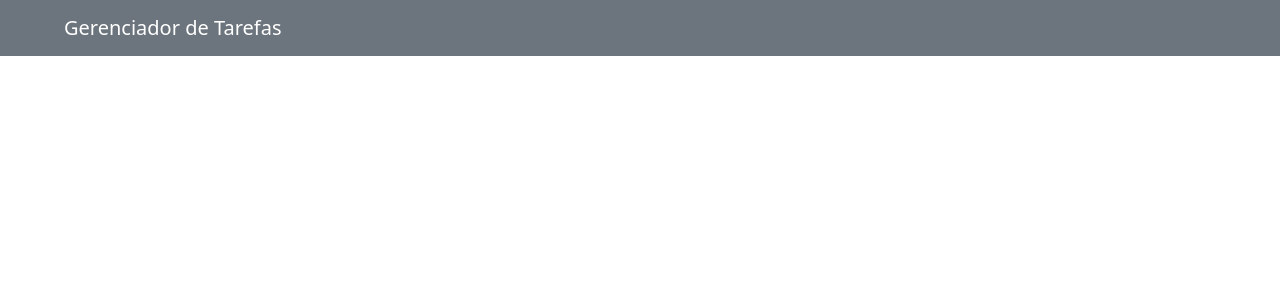
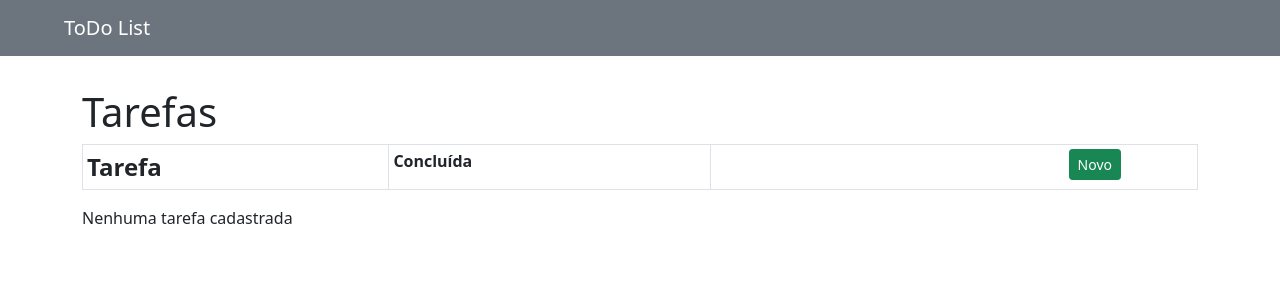
Before and after one commit to CodeAndre/todoList-angular, an Angular app: page /tarefas/listar in a window 1280 px wide. Before the commit this address led to /. Shown: the top 300 px of the page. Built offline with nearby package versions, Linux system fonts and the light colour scheme.

Commit message:
add  services ad components

```diff
--- a/src/app/app.component.html
+++ b/src/app/app.component.html
@@ -1,7 +1,7 @@
 <body>
   <nav class="navbar navbar-expand-sm navbar-dark bg-secondary justify-content-between">
     <!--Logo-->
-    <a href="" class="navbar-brand logo">Gerenciador de Tarefas</a>
+    <a href="" class="navbar-brand logo">ToDo List</a>
     <!--Navegação-->
     <!-- <ul class="navbar-nav menu" >
       <li class="nav-item">
--- a/src/app/app.module.ts
+++ b/src/app/app.module.ts
@@ -4,6 +4,7 @@ import { BrowserModule } from '@angular/platform-browser';
 import { AppComponent } from './app.component';
 import { AppRoutingModule } from './app.routing.module';
 import { TarefasModule } from './tarefas/tarefas.module';
+
 
 @NgModule({
   declarations: [
--- a/src/app/app.routing.module.ts
+++ b/src/app/app.routing.module.ts
@@ -1,8 +1,15 @@
 import { NgModule } from "@angular/core";
 import { RouterModule, Routes } from "@angular/router";
 
+import { TarefaRoutes } from "./tarefas/tarefas-routing.module";
+
 export const routes: Routes = [ //um array de rotas para toda a minha aplicação
-
+    {
+        path: '', //incializa ja com as tarefas na tel principal
+        redirectTo: '/tarefas/listar',
+        pathMatch: 'full'
+    },
+    ...TarefaRoutes //concatena com o Array Routes
 ];
 
 @NgModule({
--- a/src/app/tarefas/listar-tarefa/listar-tarefa.component.html
+++ /dev/null
@@ -1 +0,0 @@
-<p>listar-tarefa works!</p>
--- a/src/app/tarefas/listar-tarefa/listar-tarefa.component.ts
+++ /dev/null
@@ -1,15 +0,0 @@
-import { Component, OnInit } from '@angular/core';
-
-@Component({
-  selector: 'app-listar-tarefa',
-  templateUrl: './listar-tarefa.component.html',
-  styleUrls: ['./listar-tarefa.component.css']
-})
-export class ListarTarefaComponent implements OnInit {
-
-  constructor() { }
-
-  ngOnInit(): void {
-  }
-
-}
--- /dev/null
+++ b/src/app/tarefas/listar/listar-tarefa.component.css
@@ -0,0 +1,12 @@
+.container {
+    margin-top: 2rem;
+}
+.tarefa {
+    font-size: 1.5rem;
+}
+.new {
+    margin-right: 4.5rem;
+}
+.remove, .edit {
+    margin-right: 1rem;
+}
--- /dev/null
+++ b/src/app/tarefas/listar/listar-tarefa.component.html
@@ -0,0 +1,43 @@
+<div class="container">
+    <h1>Tarefas</h1>
+
+    <table class="table table-sm table-bordered table-hover">
+        <tbody>
+            <tr>
+                <th class="tarefa">Tarefa</th>
+                <th class="conclued">Concluída</th>
+                <th class="text-end">
+                    <a href="" class="btn btn-sm btn-success new">
+                        <span class="" aria-hidden="true">Novo</span>
+                    </a>
+                </th>
+            </tr>
+        </tbody>
+        <tbody>
+            <tr *ngFor="let tarefa of tarefas">
+                <td
+                [class.success]="!tarefa.concluida">
+                {{tarefa.nome}} <!--Exibir o nome da Tarefa (tem id e concluida)-->
+                </td>
+                <td class="text-center" style="width: 70px;">
+                    <input type="checkbox">
+                </td>
+                <td class="text-end" style="width: 200px;">
+                    <a
+                    title="Editar" alt="Editar" class="btn btn-sm btn-info edit">
+                    <span class=""
+                    aria-hidden="true"></span> Editar
+                    </a>
+                    <a href="#" title="Remover" alt="Remover"
+                    class="btn btn-sm btn-danger remove">
+                    <span class=""
+                    aria-hidden="true"></span> Remover
+                    </a>
+                </td>
+
+            </tr>
+        </tbody>
+    </table>
+
+    <p>Nenhuma tarefa cadastrada</p>
+</div>
--- /dev/null
+++ b/src/app/tarefas/listar/listar-tarefa.component.ts
@@ -0,0 +1,24 @@
+import { TarefasService } from './../shared/tarefas.service';
+import { Component, OnInit } from '@angular/core';
+import { Tarefa } from '../shared/tarefa.model';
+
+
+@Component({
+  selector: 'app-listar-tarefa',
+  templateUrl: './listar-tarefa.component.html',
+  styleUrls: ['./listar-tarefa.component.css']
+})
+export class ListarTarefaComponent implements OnInit {
+
+  tarefas: Tarefa[];
+
+  constructor(private tarefasService: TarefasService) { } //Chamei os serviços do Tarefa Service
+
+  ngOnInit(): void {
+    this.tarefas = this.listarTodos(); //ao iniciar vai me da uma lista vazia
+  }
+
+  listarTodos(): Tarefa[] {
+    return this.tarefasService.listarTodos();
+  }
+}
--- /dev/null
+++ b/src/app/tarefas/tarefas-routing.module.ts
@@ -0,0 +1,16 @@
+import { Routes } from "@angular/router";
+
+import { ListarTarefaComponent } from "./listar/listar-tarefa.component";
+
+
+export const TarefaRoutes: Routes = [
+    {
+        path: 'tarefas', //vai redirecionar para o listar-tarefas.component.html para ser exebido em tela
+        redirectTo: 'tarefas/listar'
+    },
+
+    {
+        path: 'tarefas/listar', //mesma coisa aqui
+        component: ListarTarefaComponent
+    }
+]
```
Also changed, not shown: src/app/tarefas/tarefas.module.ts (+6 -2 lines), src/app/tarefas/listar-tarefa/listar-tarefa.component.css (deleted), 1 other file (tests, documents, lock files or other folders).
